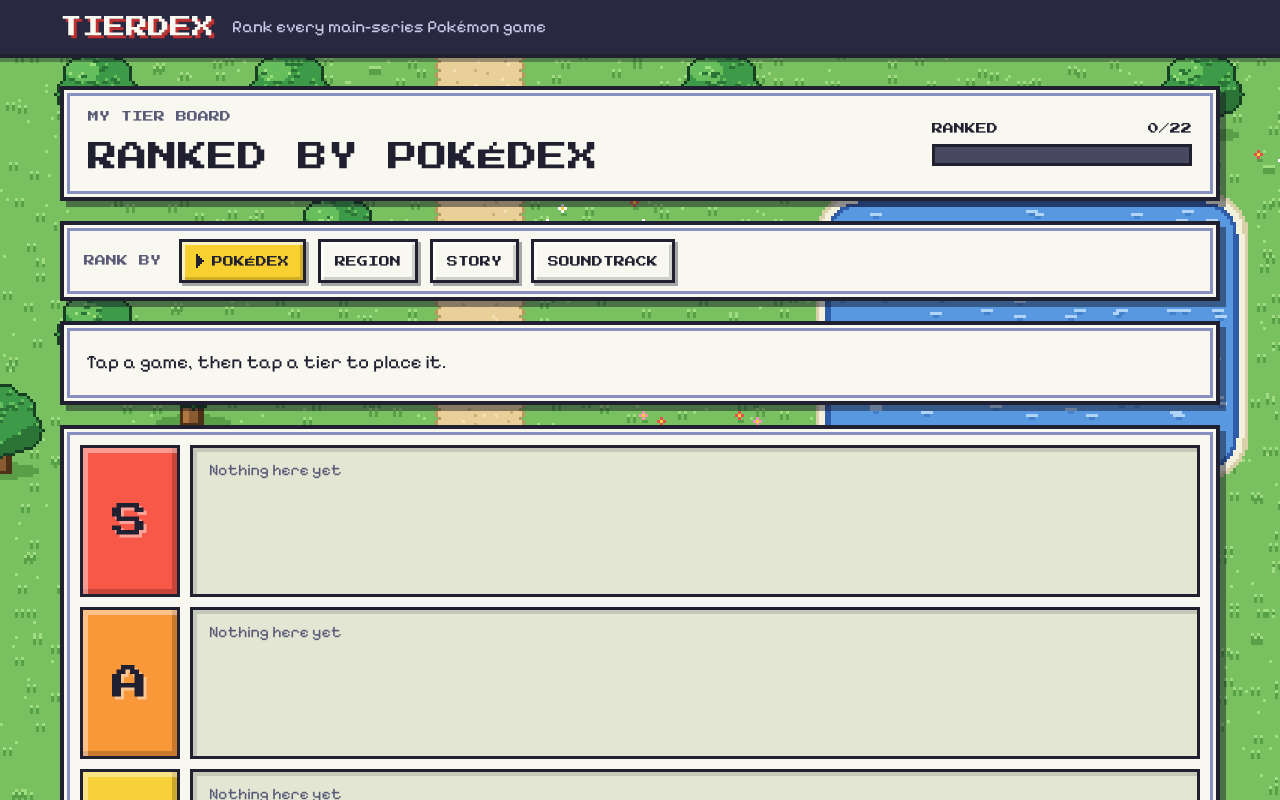
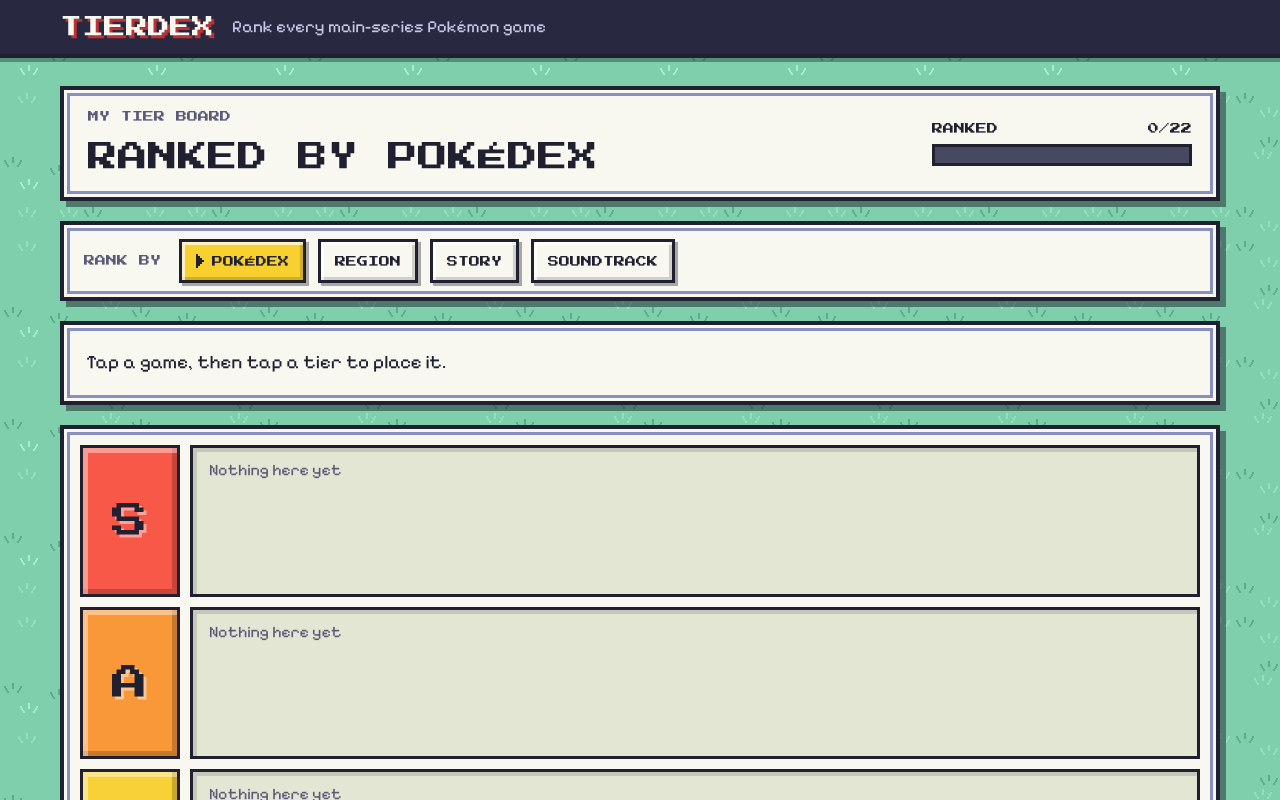
Before and after one commit to brenodega28/pokerank, a Next.js app: page / in a window 1280 px wide. Shown: the top 800 px of the page. Built offline with nearby package versions, Linux system fonts and the light colour scheme.

Commit message:
feat: grass tiles

```diff
--- a/src/app/globals.css
+++ b/src/app/globals.css
@@ -27,7 +27,7 @@
   --color-meter-fill: #58d058;
   --color-meter-edge: #30a040;
   --color-focus: #2f7bff;
-  --color-grass: #78c060;
+  --color-grass: #7fcfac;
 
   --shadow-panel: inset 0 0 0 3px var(--color-cream), inset 0 0 0 6px var(--color-frame), 6px 6px 0 rgb(16 16 32 / 0.45);
   --shadow-raised: inset 3px 3px 0 rgb(255 255 255 / 0.7), inset -3px -3px 0 rgb(0 0 0 / 0.16), 3px 3px 0 rgb(16 16 32 / 0.35);
@@ -57,10 +57,10 @@
   }
 }
 
-@utility bg-overworld {
+@utility bg-grass-tiles {
   background-color: var(--color-grass);
-  background-image: url("/overworld.png");
-  background-size: 1536px 1536px;
+  background-image: url("/grass-tile.png");
+  background-size: 128px 376px;
   background-repeat: repeat;
   image-rendering: pixelated;
 }
--- a/src/app/layout.tsx
+++ b/src/app/layout.tsx
@@ -25,7 +25,7 @@
   return (
     <html lang="en" className={`${pressStart.variable} ${pixelify.variable}`}>
       <body>
-        <div className="bg-overworld min-h-screen">{children}</div>
+        <div className="bg-grass-tiles min-h-screen">{children}</div>
       </body>
     </html>
   );
```
Also changed, not shown: public/grass-tile.png (added), public/grass.jpg (added).
